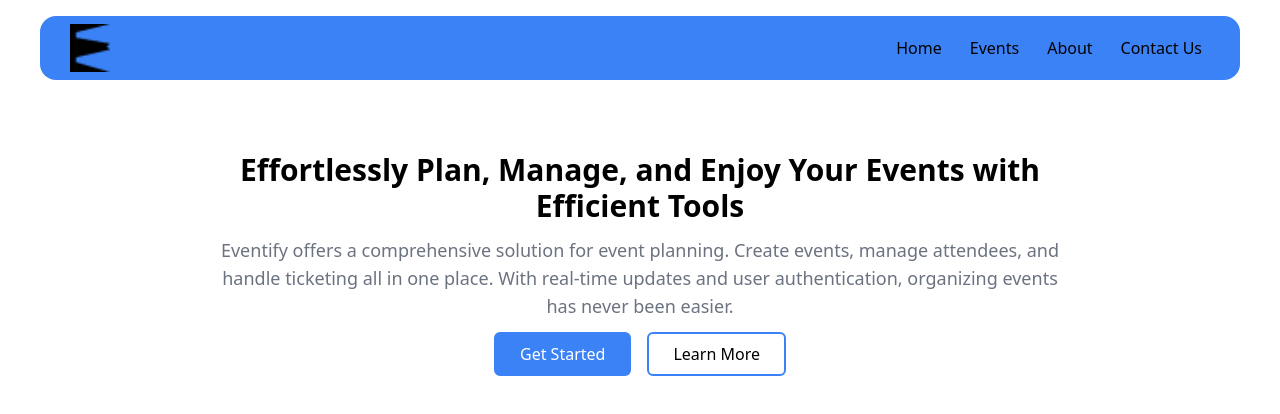
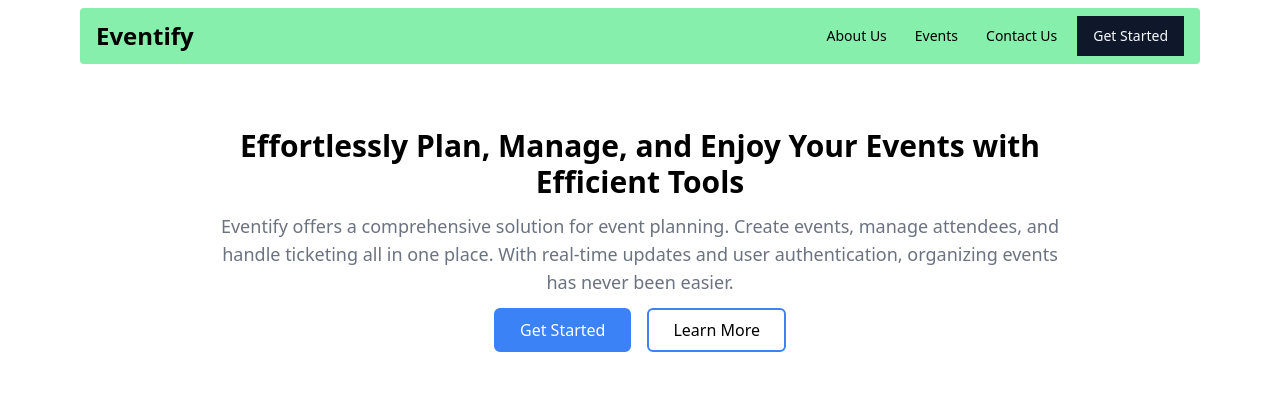
Before and after one commit to Ashakour1/Eventify, a React (Vite) app in the folder client/: page / in a window 1280 px wide. Shown: the top 414 px of the page. Built offline with nearby package versions, Linux system fonts and the light colour scheme.

Commit message:
Update Header component with improved UI and navigation links

```diff
--- a/client/src/components/Header.jsx
+++ b/client/src/components/Header.jsx
@@ -1,29 +1,28 @@
-import React from "react";
-import logo from "../assets/logo.png";
 import { Link } from "react-router-dom";
+import { Button } from "./ui/button";
 
 const Header = () => {
   return (
-    <header className="bg-customBlue rounded-2xl mx-10 my-4">
-      <div className="flex justify-between items-center max-w-[1140px] mx-auto h-16 mt-1">
+    <header className="bg-green-300 mx-20 my-2 rounded px-4 py-2">
+      <div className="max-w-[1200px] mx-auto flex justify-between items-center ">
         <div className="logo">
           <Link to="/">
-            <img src={logo} alt="" className="w-10" />
+            <p className="text-2xl font-bold">Eventify</p>
           </Link>
         </div>
-        <div className="hidden md:flex gap-3 text-center items-center">
-          <Link className="font-medium p-2" to="/">
-            Home
+        <div className="hidden md:flex items-center space-x-3">
+          <Link className="text-sm p-2" to="/">
+            About Us
           </Link>
-          <Link className="font-medium p-2" to="/events">
+          <Link className="text-sm p-2 " to="/events">
             Events
           </Link>
-          <Link className="font-medium p-2" to="/about">
-            About
-          </Link>
-          <Link className="font-medium p-2" to="/contact">
+          <Link className="text-sm p-2 " to="/contact">
             Contact Us
           </Link>
+          <Button className="rounded-none">
+            <Link to="/reg">Get Started</Link>
+          </Button>
         </div>
       </div>
     </header>
```
